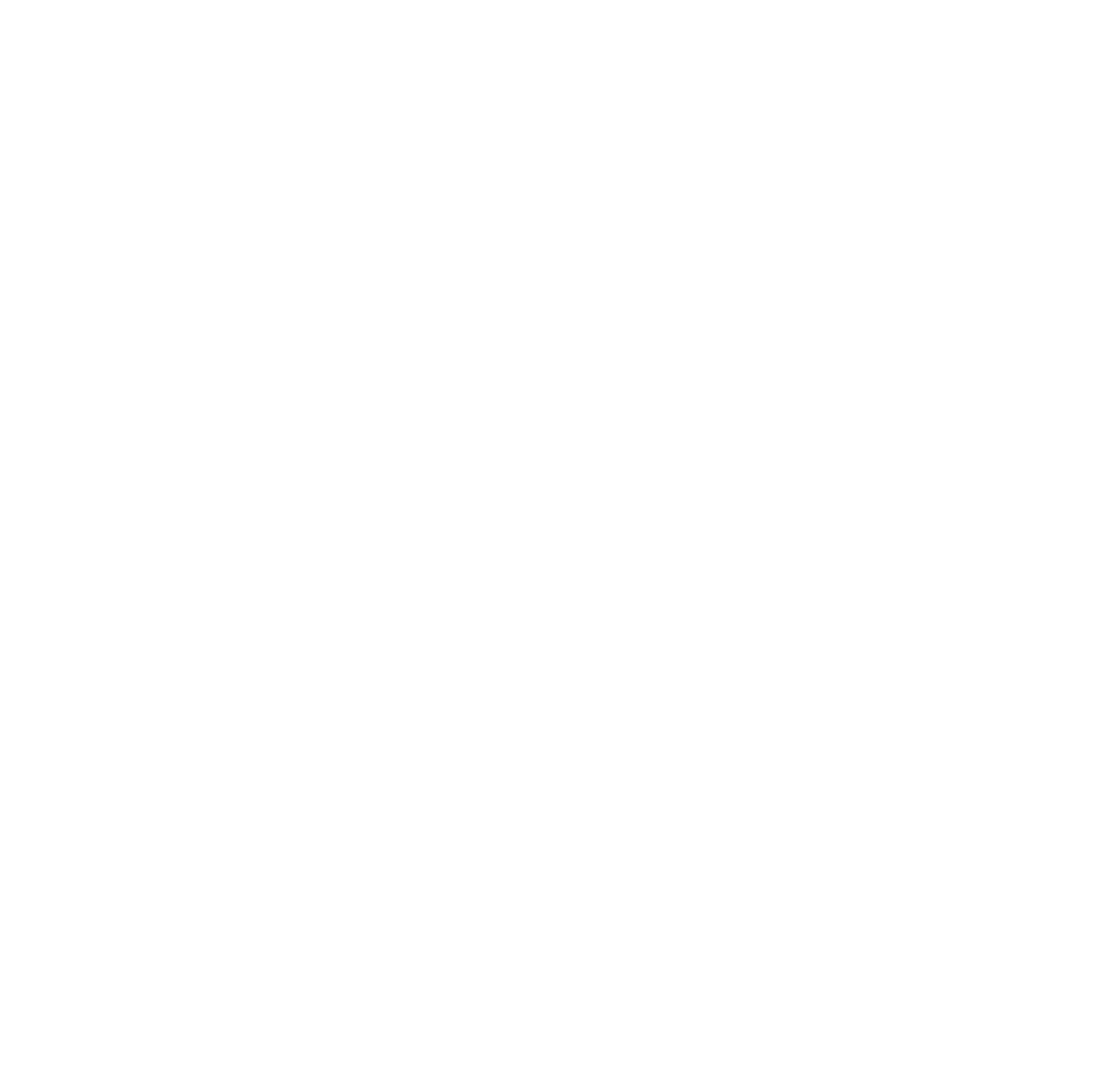
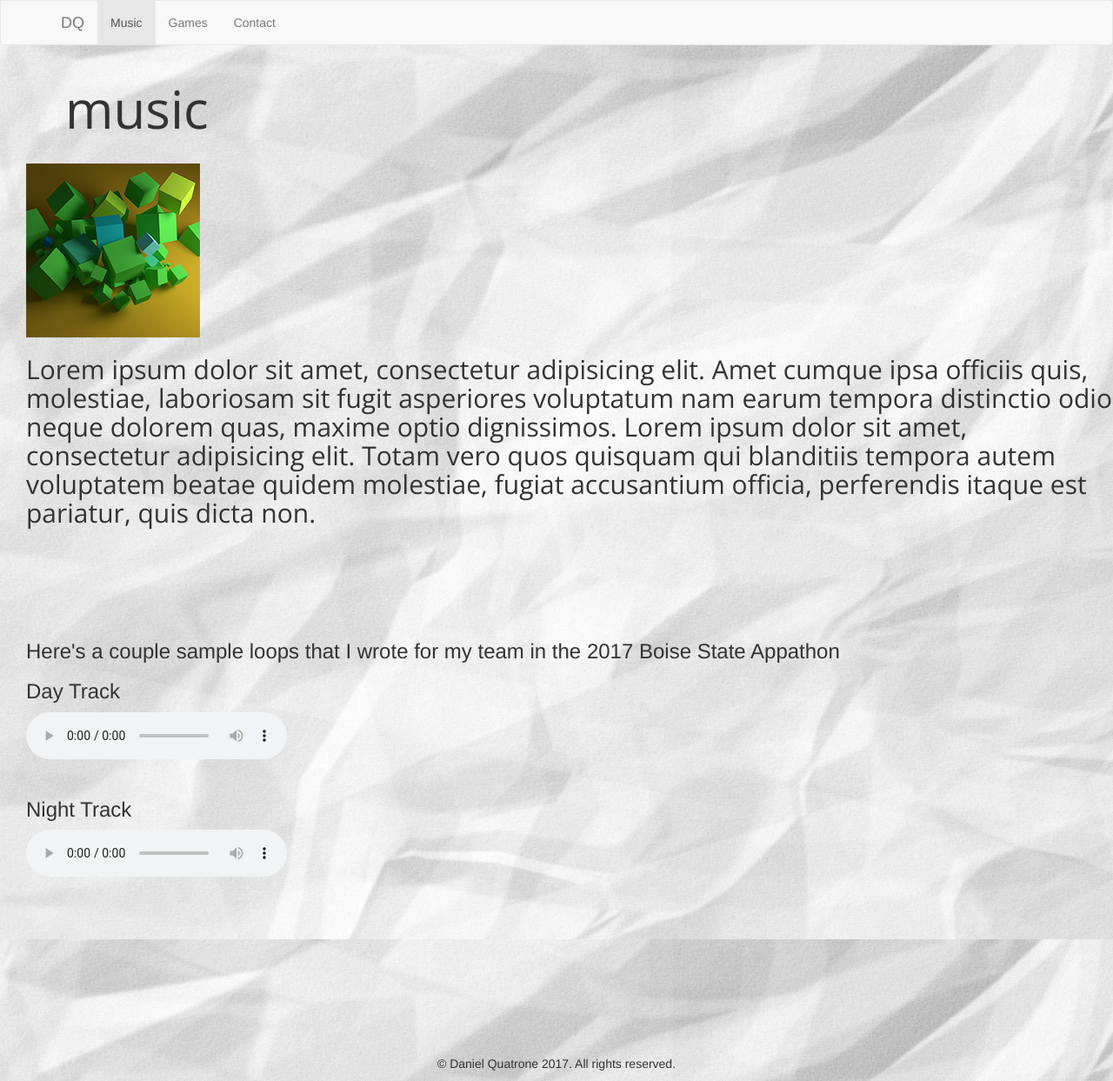
Before and after one commit to alluppercase/Bootstrap, a plain HTML site: page music.html in a window 1280 px wide. Shown: the whole page at 87% size. Before the commit the page ends 800 px from the top, so only its background shows below. Drawn offline with nearby package versions, Linux system fonts and the light colour scheme.

Commit message:
Visual changes
made pages a bit cleaner

```diff
--- a/music.html
+++ b/music.html
@@ -1,10 +1,129 @@
-<!doctype html>
-<html>
+<!DOCTYPE html>
+<html lang="en">
 <head>
 <meta charset="utf-8">
-<title>music</title>
+<meta http-equiv="X-UA-Compatible" content="IE=edge">
+<meta name="viewport" content="width=device-width, initial-scale=1">
+<link href="https://fonts.googleapis.com/css?family=Open+Sans" rel="stylesheet">
+<title>Bootstrap Portfolio template</title>
+
+<!-- Bootstrap -->
+<link rel="stylesheet" href="bootstrap.css">
+<link rel="stylesheet" href="styles.css">
+
+<!-- HTML5 shim and Respond.js for IE8 support of HTML5 elements and media queries -->
+<!-- WARNING: Respond.js doesn't work if you view the page via file:// -->
+<!--[if lt IE 9]>
+      <script src="https://oss.maxcdn.com/html5shiv/3.7.2/html5shiv.min.js"></script>
+      <script src="https://oss.maxcdn.com/respond/1.4.2/respond.min.js"></script>
+    <![endif]-->
 </head>
 
 <body>
+<div class="fullbody">
+
+<nav class="navbar navbar-default">
+  <div class="container">
+    <!-- Brand and toggle get grouped for better mobile display -->
+    <div class="navbar-header">
+      <button type="button" class="navbar-toggle collapsed" data-toggle="collapse" data-target="#myDefaultNavbar1" aria-expanded="false"> <span class="sr-only">Toggle navigation</span> <span class="icon-bar"></span> <span class="icon-bar"></span> <span class="icon-bar"></span> </button>
+      <a class="navbar-brand" href="#">DQ</a> </div>
+    <!-- Collect the nav links, forms, and other content for toggling -->
+    <div class="collapse navbar-collapse" id="myDefaultNavbar1">
+      <ul class="nav navbar-nav">
+        <li class="active"><a href="#">Music <span class="sr-only">(current)</span></a></li>
+        <li><a href="#">Games</a></li>
+        <li><a href="#">Contact</a></li>
+      </ul>
+
+</div>
+    <!-- /.navbar-collapse -->
+  </div>
+  <!-- /.container-fluid -->
+</nav>
+
+<section>
+  <!--<div class="jumbotron text-center"> -->
+   <div class ="hometitle">
+    <div class="container">
+      <div class="row">
+        <div class="col-xs12">
+          <h1 class="title">music</h1>
+<!--<p><a class="btn btn-primary btn-lg" href="#" role="button">Learn more »</a></p> -->
+        </div>
+      </div>
+    </div>
+  </div>
+</section>
+
+<section>
+
+
+	<div class="itemlistimage">
+		<h2 class="text-left">
+		<a href="http://52.10.140.61/wordpress/">
+			<img src="cubefinal.png">
+		</a>
+
+		<br>
+		<p class = "buttondescription">Lorem ipsum dolor sit amet, consectetur adipisicing elit. Amet cumque ipsa officiis quis, molestiae, laboriosam sit fugit asperiores voluptatum nam earum tempora distinctio odio neque dolorem quas, maxime optio dignissimos. Lorem ipsum dolor sit amet, consectetur adipisicing elit. Totam vero quos quisquam qui blanditiis tempora autem voluptatem beatae quidem molestiae, fugiat accusantium officia, perferendis itaque est pariatur, quis dicta non.</p>
+		</h2>
+
+		<br>
+		<br>
+		<br>
+		<br>
+		<br>
+
+		<section>
+
+			<h3>Here's a couple sample loops that I wrote for my team in the 2017 Boise State Appathon</h3>
+
+		<h3>Day Track</h3>
+		<audio controls>
+ 			<source src="music/Day_Track.mp3" type="audio/mpeg">
+			Your browser does not support the audio element.
+		</audio>
+
+
+		<br><br>
+
+		<h3>Night Track</h3>
+		<audio controls>
+ 			<source src="music/Night_Track.mp3" type="audio/mpeg">
+			Your browser does not support the audio element.
+		</audio>
+		</section>
+
+	</div>
+
+</section>
+<footer class="text-center">
+  <div class="container">
+    <div class="row">
+      <div class="col-xs-12">
+       <br>
+        <br>
+        <br>
+        <br>
+        <br>
+        <br>
+        <br>
+        <br>
+        <br>
+        <br>
+        <p>© Daniel Quatrone 2017. All rights reserved.</p>
+
+      </div>
+    </div>
+  </div>
+</footer>
+<!-- jQuery (necessary for Bootstrap's JavaScript plugins) -->
+<script src="jquery-1.11.3.min.js"></script>
+<!-- Include all compiled plugins (below), or include individual files as needed -->
+<script src="bootstrap.js"></script>
+
+</div>
+
 </body>
 </html>
--- a/styles.css
+++ b/styles.css
@@ -27,6 +27,7 @@
 }
 
 .title{
+	margin-left: 20px;
 	font-family: 'Open Sans', sans-serif;
 	font-size: 60px;
 }
```
Also changed, not shown: index.html (+1 -4 lines), Icons-01.png (deleted), white-paper-texture-with-flecks.jpg (deleted), 2 other files.
